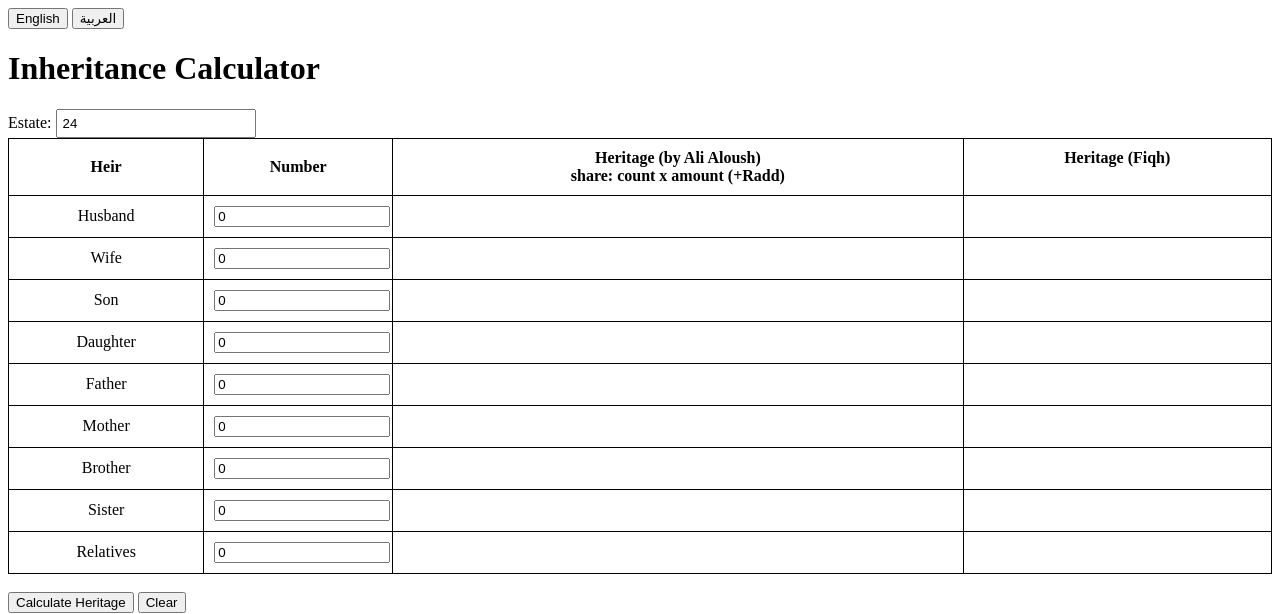
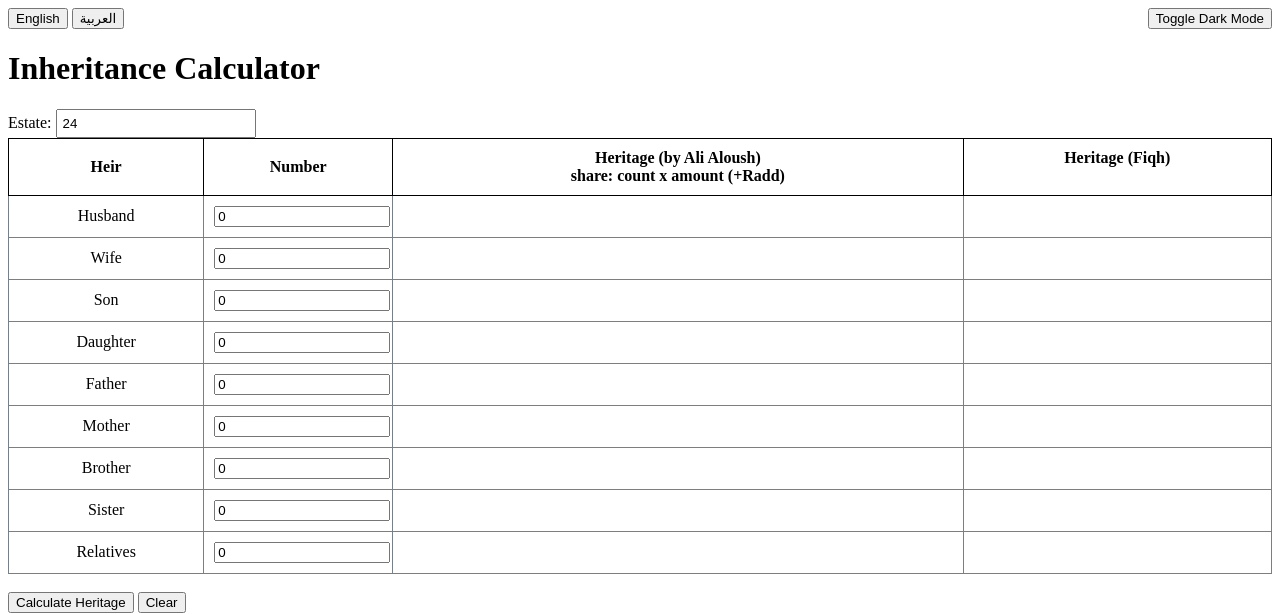
Before and after one commit to masalha-alaa/inheritance, a Flask app: page / in a window 1280 px wide. Shown: the top 614 px of the page. Run offline with Flask 3, Linux system fonts and the light colour scheme.

Commit message:
dark mode

```diff
--- a/static/langs/lang-ar.json
+++ b/static/langs/lang-ar.json
@@ -1,5 +1,6 @@
 {
     "title": "حاسبة المواريث",
+    "dark_mode_switch": "الوضع المظلم / الوضع الفاتح",
     "estate": "التركة:",
     "heir": "الوارث",
     "number": "العدد",
--- a/static/langs/lang-en.json
+++ b/static/langs/lang-en.json
@@ -1,5 +1,6 @@
 {
     "title": "Inheritance Calculator",
+    "dark_mode_switch": "Toggle Dark Mode",
     "estate": "Estate:",
     "heir": "Heir",
     "number": "Number",
--- a/static/styles.css
+++ b/static/styles.css
@@ -17,3 +17,29 @@ body[lang="ar"] {
 .ltr-text {
     direction: ltr;
 }
+
+/* Dark Mode */
+body.dark-mode {
+    background-color: #0a0e12;
+    color: #e2e2e2;
+}
+
+body.dark-mode table th, table td {
+    border-color: #778087;
+}
+
+
+body.dark-mode button {
+    background-color: #333;
+    color: #e2e2e2;
+}
+
+body.dark-mode input[type="number"] {
+    background-color: #1a2026;
+    color: #e2e2e2;
+}
+
+/* Visited links (after clicking and returning) */
+body.dark-mode a:visited {
+    color: mediumpurple;
+}
--- a/templates/index.html
+++ b/templates/index.html
@@ -24,13 +24,15 @@
 
 <button id="switch-en">English</button>
 <button id="switch-ar">العربية</button>
+<button id="dark-mode-toggle" style="float: inline-end;" data-lang="dark_mode_switch">Toggle Dark Mode</button>
+
 
   <h1 data-lang="title">Inheritance Calculator</h1>
 
     <div>
       <label data-lang="estate" for="estate-input">Estate:</label>
       <input type="number" id="estate-input" name="estate" min="0" max="1000000000" value="24"
-             placeholder="Enter estate value (default 24)"
+             placeholder="24"
              onkeydown="checkEnterKey(event);"
              onkeydown="return isNumberKey(event);"
              oninput="limitInput(this, 1000000000)">
@@ -346,11 +348,31 @@
     document.getElementById('switch-en').addEventListener('click', () => loadLanguage('en'));
     document.getElementById('switch-ar').addEventListener('click', () => loadLanguage('ar'));
 
+    document.getElementById('dark-mode-toggle').addEventListener('click', function () {
+        document.body.classList.toggle('dark-mode');
+
+    // Save the user's preference in localStorage
+    if (document.body.classList.contains('dark-mode')) {
+        localStorage.setItem('theme', 'dark');
+    } else {
+        localStorage.setItem('theme', 'light');
+    }
+    });
+
+
     // Load default language on page load
     window.onload = function() {
         loadLanguage('en');  // Default to English
     };
 
+    window.addEventListener('DOMContentLoaded', (event) => {
+        const savedTheme = localStorage.getItem('theme');
+        if (savedTheme === 'dark') {
+            document.body.classList.add('dark-mode');
+        }
+    });
+
+
   </script>
 
 </body>
```
Also changed, not shown: other parts of templates/index.html (+1 -1 lines).
